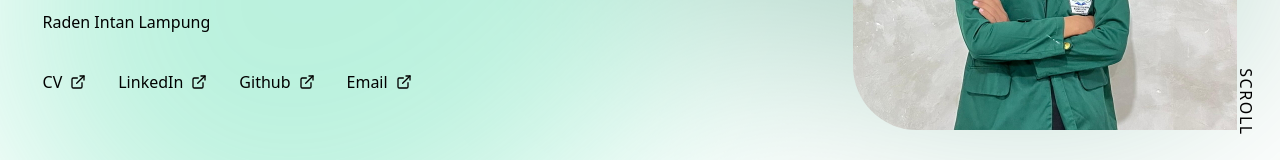
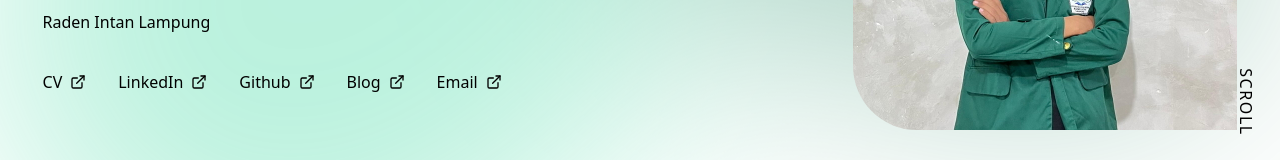
Before and after one commit to zulfikarrosadi/svelte-portfolio, a SvelteKit app: page / in a window 1280 px wide. Shown: the part 526-686 px from the top of the page. Built offline with nearby package versions, Linux system fonts and the light colour scheme.

Commit message:
add blog

```diff
--- a/src/lib/portfolioData.json
+++ b/src/lib/portfolioData.json
@@ -6,6 +6,7 @@
     "github": "https://github.com/zulfikarrosadi",
     "linkedin": "https://www.linkedin.com/in/zulfikarrosadi/",
     "cv": "https://www.cake.me/zulfikarrosadi",
+    "blog": "https://medium.com/@zulfikarrosadi",
     "summary": "Associate Cloud Engineer tersertifikasi Google dan lulusan Bangkit (Cloud Computing) dengan keahlian sebagai Full-Stack Developer. Berpengalaman menerapkan CI/CD, Docker, dan optimasi basis data untuk membangun sistem yang skalabel di PTIPD UIN Raden Intan Lampung"
   },
   "experience": [
--- a/src/routes/+page.svelte
+++ b/src/routes/+page.svelte
@@ -222,6 +222,13 @@
               ><span>Github</span><ExternalLinkIcon size={16} /></a
             >
             <a
+              href={personalInfo.blog}
+              target="_blank"
+              rel="noopener noreferrer"
+              class="flex items-center gap-2 hover:underline transition-colors"
+              ><span>Blog</span><ExternalLinkIcon size={16} /></a
+            >
+            <a
               href={`mailto:${personalInfo.email}`}
               target="_blank"
               rel="noopener noreferrer"
```
